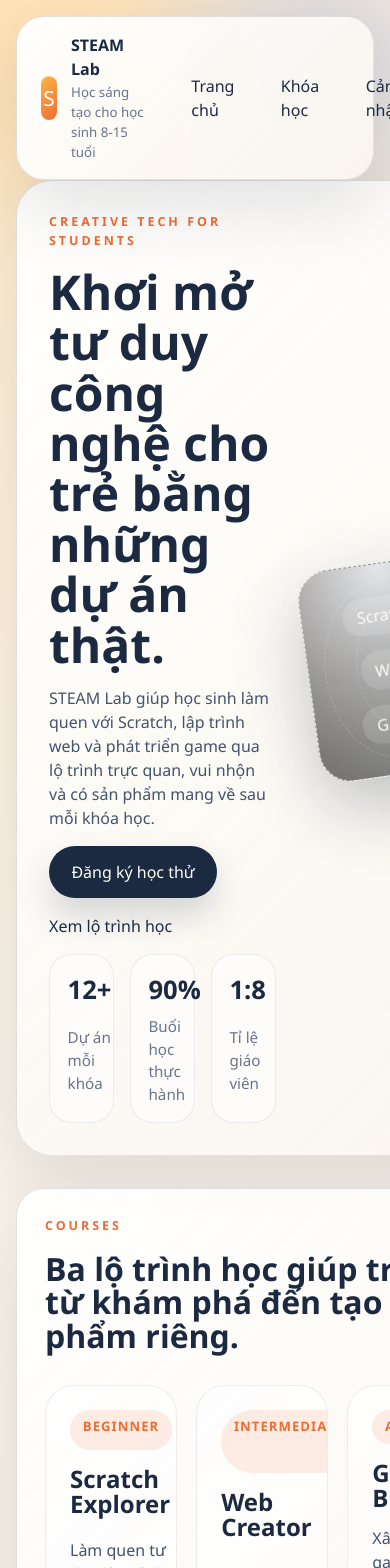
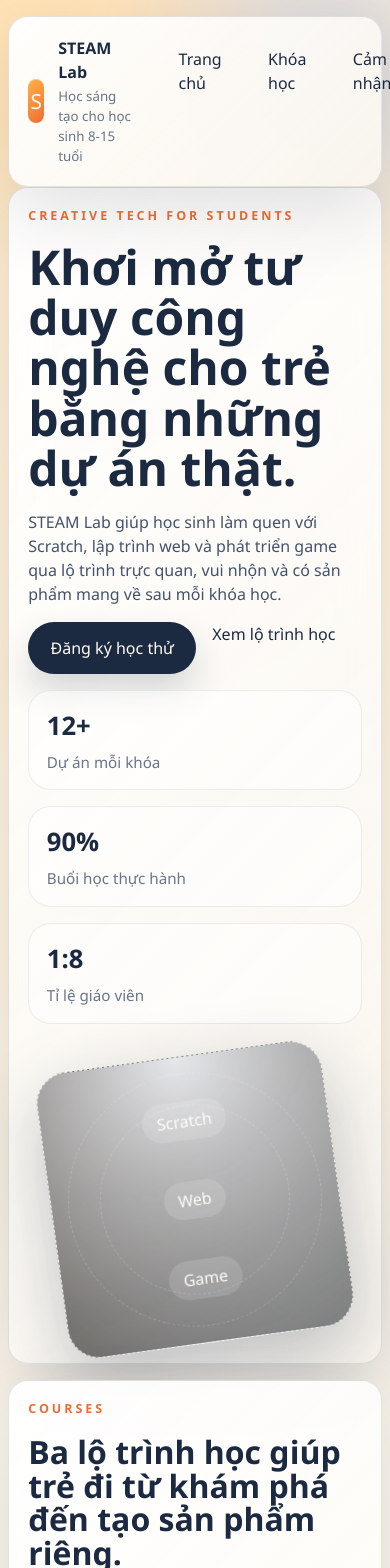
Before and after one commit to channie111105/STEAM, a React (Vite) app: page / in a window 390 px wide. Shown: the top 1568 px of the page. Built offline with nearby package versions, Linux system fonts and the light colour scheme.

Commit message:
style: optimize responsive layout

```diff
--- a/src/App.css
+++ b/src/App.css
@@ -526,3 +526,65 @@ main {
     transform: rotate(-5deg) translateY(-10px);
   }
 }
+
+@media (max-width: 980px) {
+  .site-header,
+  .hero-section,
+  .content-section,
+  .site-footer {
+    border-radius: 24px;
+  }
+
+  .hero-section,
+  .form-section,
+  .footer-grid {
+    grid-template-columns: 1fr;
+  }
+
+  .course-grid,
+  .testimonial-grid {
+    grid-template-columns: repeat(2, minmax(0, 1fr));
+  }
+
+  .hero-stats,
+  .footer-bottom {
+    grid-template-columns: 1fr;
+  }
+}
+
+@media (max-width: 720px) {
+  .section-shell {
+    width: min(1120px, calc(100% - 1rem));
+  }
+
+  main {
+    gap: 1rem;
+    padding-bottom: 2.5rem;
+  }
+
+  .site-header,
+  .hero-section,
+  .content-section,
+  .site-footer {
+    padding: 1.2rem;
+    border-radius: 20px;
+  }
+
+  .site-header {
+    align-items: start;
+  }
+
+  .course-grid,
+  .testimonial-grid,
+  .hero-stats {
+    grid-template-columns: 1fr;
+  }
+
+  .hero-visual {
+    min-height: 16rem;
+  }
+
+  .orbit-card {
+    width: min(100%, 18rem);
+  }
+}
```
